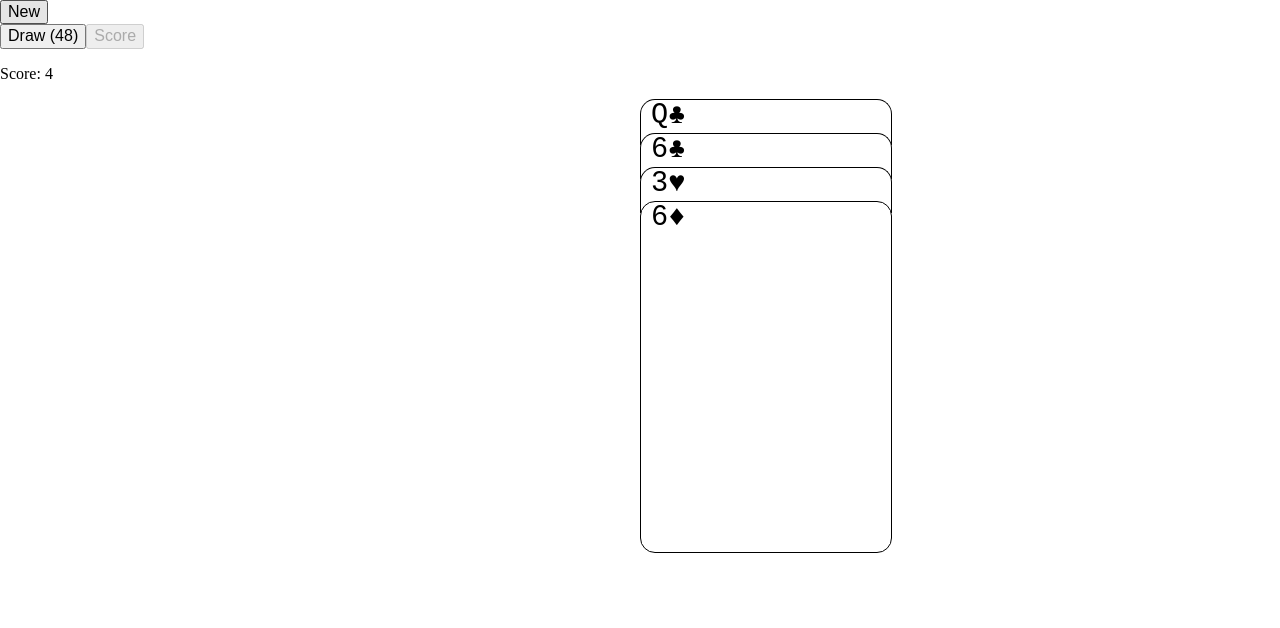
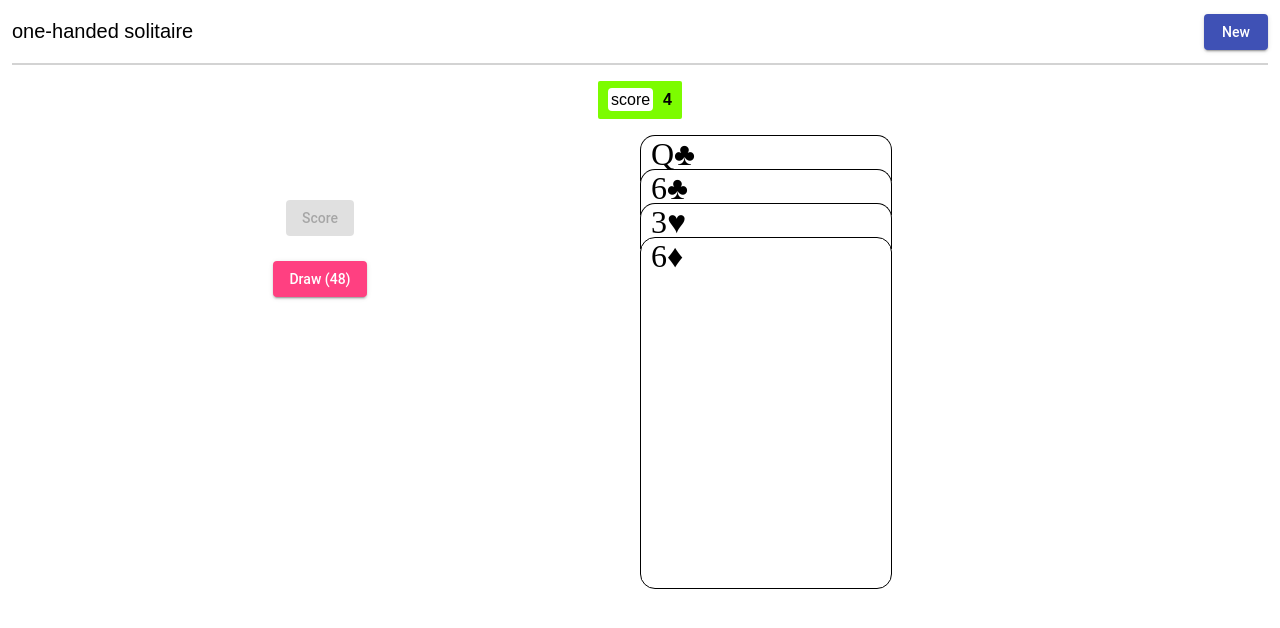
Before and after one commit to huntermacd/ng-one-handed-solitaire, an Angular app: page / in a window 1280 px wide. Shown: the top 628 px of the page. Built offline with nearby package versions, Linux system fonts and the light colour scheme.

Commit message:
Add Material, style

```diff
--- a/package.json
+++ b/package.json
@@ -12,12 +12,14 @@
   },
   "private": true,
   "dependencies": {
-    "@angular/animations": "^5.0.0",
+    "@angular/animations": "^5.0.3",
+    "@angular/cdk": "^5.0.0-rc.1",
     "@angular/common": "^5.0.0",
     "@angular/compiler": "^5.0.0",
     "@angular/core": "^5.0.0",
     "@angular/forms": "^5.0.0",
     "@angular/http": "^5.0.0",
+    "@angular/material": "^5.0.0-rc.1",
     "@angular/platform-browser": "^5.0.0",
     "@angular/platform-browser-dynamic": "^5.0.0",
     "@angular/router": "^5.0.0",
--- a/src/app/app.component.css
+++ b/src/app/app.component.css
@@ -1,3 +1,52 @@
+.header {
+  display: flex;
+  justify-content: space-between;
+  align-items: center;
+  margin: 0 12px;
+  border-bottom: 2px solid lightgray;
+}
+
+.header p {
+  font-size: 1.25em;
+  font-family: sans-serif;
+}
+
+.score {
+  display: flex;
+  justify-content: center;
+}
+
+.score > p {
+  background-color: lawngreen;
+  padding: 10px;
+  border-radius: 2px;
+  font-weight: bold;
+}
+
+.score span {
+  background-color: white;
+  padding: 3px;
+  border-radius: 4px;
+  margin-right: 10px;
+  font-weight: normal;
+}
+
+.controls {
+  display: inline-flex;
+  flex-direction: column;
+  position: absolute;
+  top: 25%;
+  width: 50%;
+}
+
+.controls button {
+  margin: 0 auto;
+}
+
+.controls button:first-of-type {
+  margin-bottom: 25px;
+}
+
 .hand {
   overflow: hidden;
 }
@@ -5,3 +54,15 @@
 .hand > div {
   margin-left: 50%;
 }
+
+.end {
+  display: flex;
+  flex-direction: column;
+  align-items: center;
+  height: 100%;
+  justify-content: center;
+}
+
+.end p {
+  font-size: 2em;
+}
--- a/src/app/app.component.html
+++ b/src/app/app.component.html
@@ -1,16 +1,23 @@
-<button (click)="newGame()">New</button>
+<div class="header">
+  <p>one-handed solitaire</p>
+  <button mat-raised-button color="primary" (click)="newGame()">New</button>
+</div>
 <div *ngIf="!showGameEnd">
-  <button *ngIf="!this.deck.length" (click)="endGame()">End Game</button>
-  <button *ngIf="this.deck.length" (click)="draw()">Draw ({{deck.length}})</button>
-  <button [disabled]="(selected.length === 0 || selected.length % 2 !== 0)" (click)="score()">Score</button>
-  <p>Score: {{hand.length}}</p>
+  <div class="score">
+      <p><span>score</span>{{hand.length}}</p>
+  </div>
+  <div class="controls">
+      <button mat-raised-button color="warn" [disabled]="(selected.length === 0 || selected.length % 2 !== 0)" (click)="score()">Score</button>
+      <button mat-raised-button color="accent" *ngIf="!this.deck.length" (click)="endGame()">End Game</button>
+      <button mat-raised-button color="accent" *ngIf="this.deck.length" (click)="draw()">Draw ({{deck.length}})</button>
+  </div>
   <div class="hand">
     <div *ngFor="let card of hand; index as i; last as isLast">
       <app-card (addSelection)="addSelection(card)" [selected]="selected.includes(card)" [last]="isLast" [shown]="i >= hand.length - 4" [card]="card"></app-card>
     </div>
   </div>
 </div>
-<div *ngIf="showGameEnd">
-  <p>You scored:</p>
+<div class="end" *ngIf="showGameEnd">
+  <p>you scored</p>
   <p>{{hand.length}}</p>
 </div>
--- a/src/app/card/card.component.css
+++ b/src/app/card/card.component.css
@@ -9,8 +9,8 @@
 }
 
 .card > span {
-  font-size: 2.2em;
-  font-family: monospace;
+  font-size: 2em;
+  font-family: serif;
   padding-left: 10px;
   display: inline-block;
 }
--- a/src/styles.css
+++ b/src/styles.css
@@ -1 +1,11 @@
+@import "~@angular/material/prebuilt-themes/indigo-pink.css";
 @import '~normalize.css/normalize.css';
+
+html, body {
+  height: 100%;
+  overflow: hidden;
+}
+
+body {
+  font-family: sans-serif;
+}
```
Also changed, not shown: src/app/app.module.ts (+6 -1 lines), 1 other file (tests, documents, lock files or other folders).
